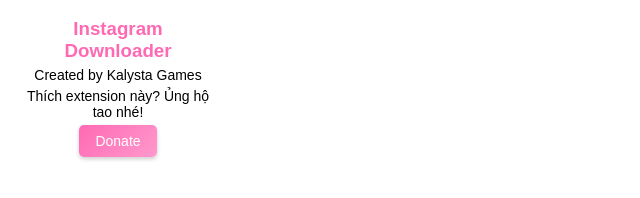
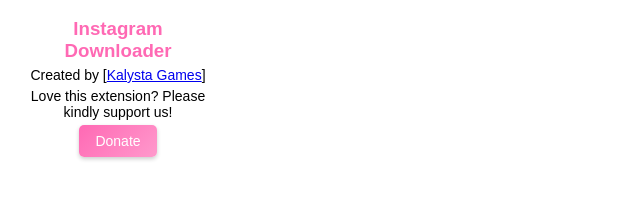
Before and after one commit to kalystagames/kalystagames.github.io, a plain HTML site: page index.html in a window 1280 px wide. Shown: the whole page, without its empty margins (0-640 px from the left). Drawn offline with Linux system fonts and the light colour scheme.

Commit message:
Update index.html

```diff
--- a/index.html
+++ b/index.html
@@ -1,7 +1,7 @@
 <!DOCTYPE html>
 <html>
 <head>
-  <title>Instagram Downloader</title>
+  <title>Instagram Image Downloader</title>
   <style>
     body {
       width: 200px;
@@ -37,8 +37,8 @@
 </head>
 <body>
   <h3>Instagram Downloader</h3>
-  <p>Created by Kalysta Games</p>
-  <p>Thích extension này? Ủng hộ tao nhé!</p>
+  <p>Created by [<a href="https://kalystagames.github.io/" target="_blank">Kalysta Games</a>]</p>
+  <p>Love this extension? Please kindly support us!</p>
   <a href="https://paypal.me/ddbvn" target="_blank">
     <button class="donate-btn">Donate</button>
   </a>
```
